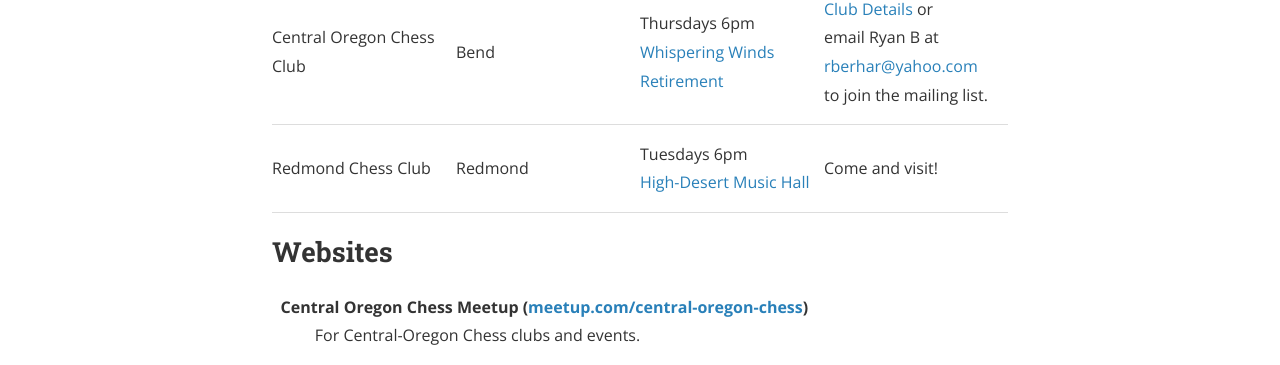
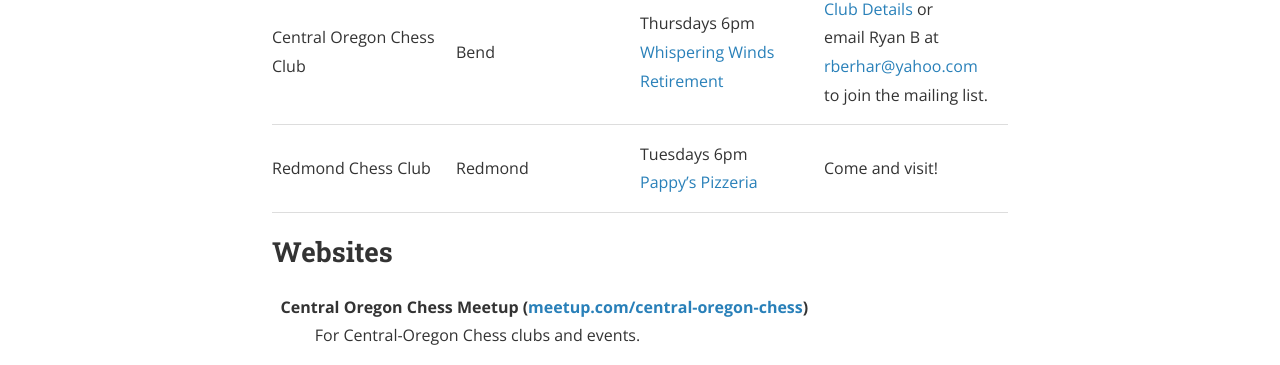
Before and after one commit to gstevens-chess/redmondchess.github.io, a Jekyll site: the page built from links.md, in a window 1280 px wide and 1150 px high. Shown: the part 477-842 px from the top of the window. Built offline with Jekyll 4.4.1, drawn with Linux system fonts in a browser that asks for light colours; nearby versions of some CDN libraries.

Commit message:
Update links.md
Change from musichall to pappys

```diff
--- a/links.md
+++ b/links.md
@@ -11,7 +11,7 @@
 |---|---|---|---|---|
 |Bend Chess &amp; Go Club|Bend|Wednesdays&nbsp;6pm<br>[Crux Fermentation Project][crux]|Website: [bendchess.com][bendchess]<br>Mailing List: [sign-up][bendmailinglist]|
 |Central Oregon Chess Club|Bend|Thursdays&nbsp;6pm<br><a href="https://goo.gl/maps/XCGosQLEEgiGD5tJ9">Whispering Winds Retirement</a>|<a href="https://nwchess.com/clubs/bend_cocc.html">Club Details</a> or<br>email Ryan B at<br><a href="mailto:rberhar@yahoo.com">rberhar@yahoo.com</a><br>to join the mailing list.|
-|Redmond Chess Club|Redmond|Tuesdays&nbsp;6pm<br><a href="https://goo.gl/maps/UikSMEQfyZUicuH16">High-Desert Music Hall</a>|Come and visit!|
+|Redmond Chess Club|Redmond|Tuesdays&nbsp;6pm<br><a href="[https://https://maps.app.goo.gl/VrCmHQgDj23V74bE9">Pappy's Pizzeria</a>|Come and visit!|
 
 ## Websites
 <dl>
```
Also changed, not shown: other parts of links.md (+1 -1 lines).
